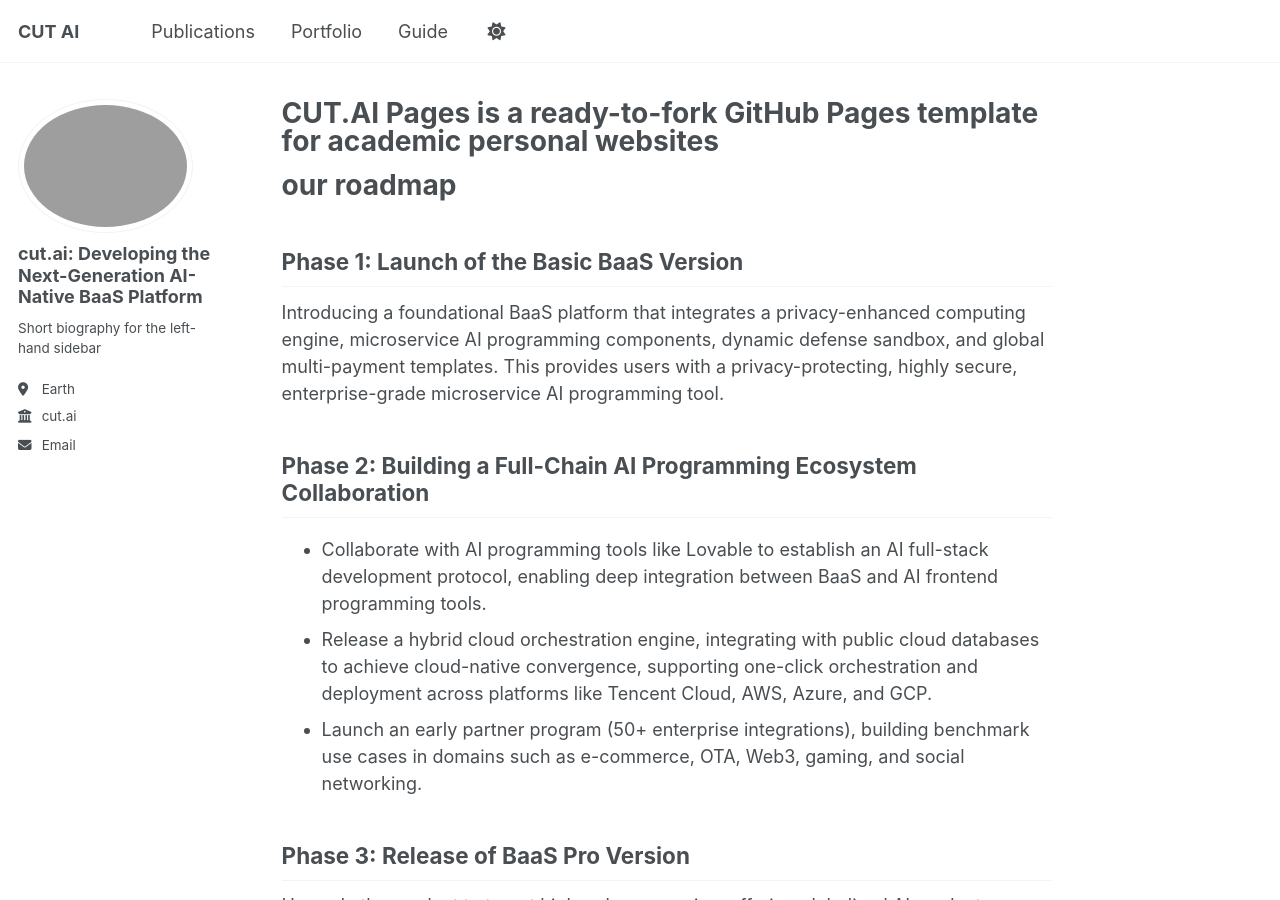
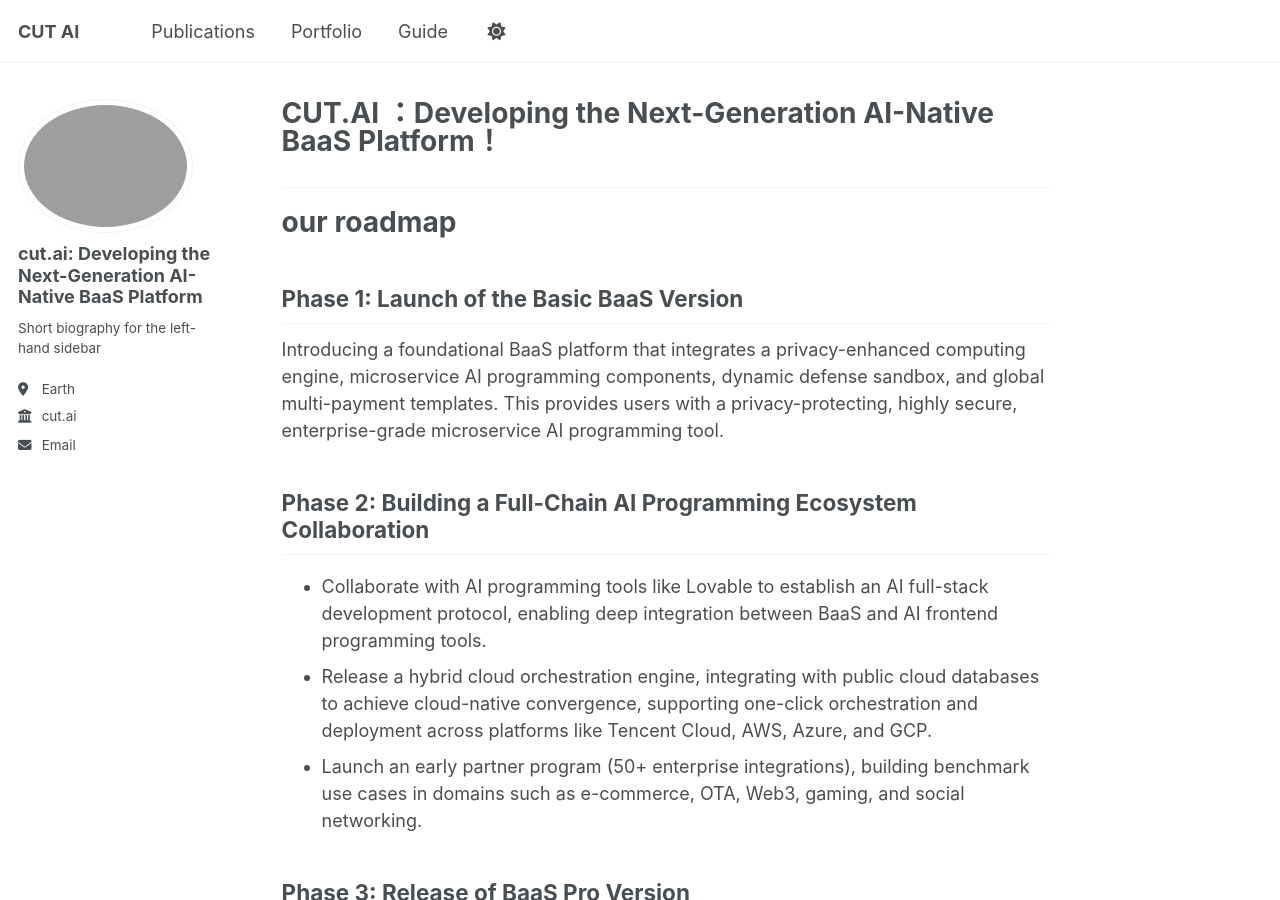
Before and after one commit to happyBayes/happyBayes.github.io, a Jekyll site: the page built from _pages/about.md, in a window 1280 px wide and 900 px high. Built offline with Jekyll 4.4.1, drawn with Linux system fonts in a browser that asks for light colours; some of the changed text lies outside the part shown.

Commit message:
Update about.md

```diff
--- a/_pages/about.md
+++ b/_pages/about.md
@@ -1,6 +1,6 @@
 ---
 permalink: /
-title: "CUT.AI Pages is a ready-to-fork GitHub Pages template for academic personal websites"
+title: "CUT.AI ：Developing the Next-Generation AI-Native BaaS Platform！"
 author_profile: true
 redirect_from:
   - /about/
@@ -9,6 +9,7 @@ redirect_from:
 
 
 
+------
 
 our roadmap
 ======
```
Also changed, not shown: other parts of _pages/about.md (+4 -0 lines).
